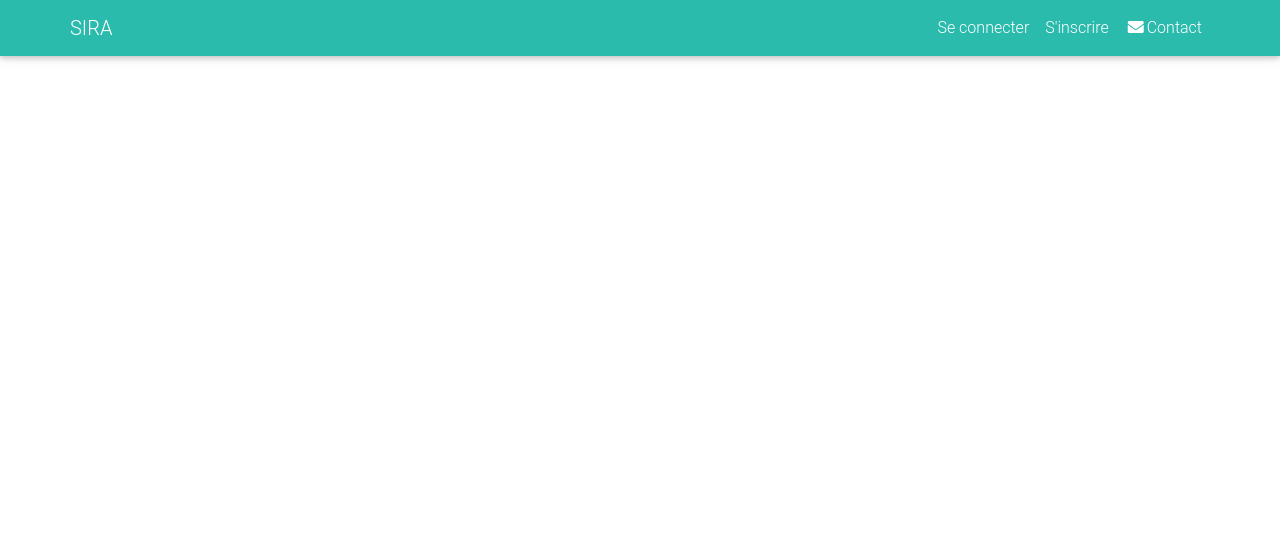
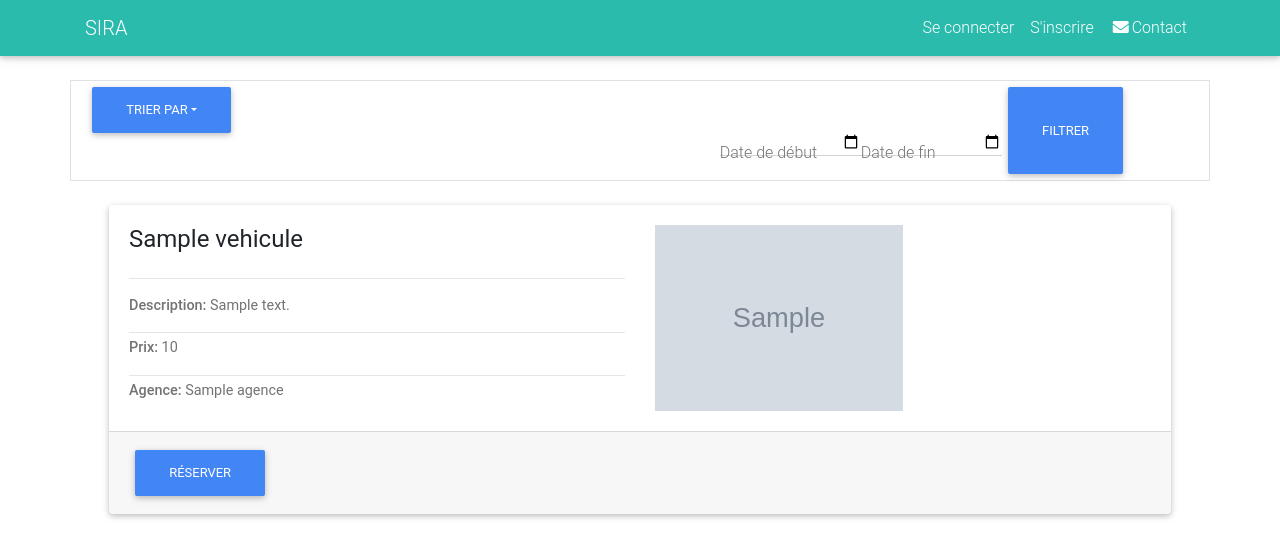
Before and after one commit to PapyBaka/TP_SIRA, a PHP site: page /index.php in a window 1280 px wide. Shown: the top 558 px of the page. Run offline with PHP 8.4, Linux system fonts and the light colour scheme; tables that the repository leaves empty or names only in its code hold one stand-in row (values such as "Sample post"); grey boxes marked "Sample" are stand-in pictures; some libraries are stand-ins or nearby versions.

Commit message:
Debut page d'accueil, modal suppression panel admin

```diff
--- a/admin/gestion_agences.php
+++ b/admin/gestion_agences.php
@@ -7,8 +7,8 @@ if ($_SESSION["statut"] !== "Admin"){
 }
 
 $error = null;
-/* $success = isset($_GET["success"]) ? "Agence supprimée avec succès" : null; */
 $success = null;
+
 try {
     if (isset($_POST["enregistrer"])) {
         unset($_POST['enregistrer']);
--- a/admin/gestion_membres.php
+++ b/admin/gestion_membres.php
@@ -15,9 +15,6 @@ try {
     if (isset($_POST["enregistrer"])) {
         unset($_POST['enregistrer']);
         unset($_GET['success']);
-        if (empty($_POST["prenom"]) || empty($_POST["nom"]) || empty($_POST["mail"]) || empty($_POST["pseudo"]) || empty($_POST["statut"]) || empty($_POST["civilite"])) {
-            throw new Exception("Tous les champs doivent être remplis");
-        }
         /* INSERTION */
         if (empty($_POST["id"])) {
 
@@ -39,6 +36,7 @@ try {
                 $success = "Membre modifié avec succès";
             }
         }
+
     }
 
 } catch (Exception $e) {
--- a/index.php
+++ b/index.php
@@ -2,11 +2,74 @@
 require_once "req/modele.php";
 require 'req/header.php';
 
+            $donnees = execRequete("SELECT vehicules.id, vehicules.titre, vehicules.prix, vehicules.description, vehicules.photos, agences.titre AS titre_agence
+            FROM vehicules
+            INNER JOIN agences ON agences.id = vehicules.agence_id",[]);
+            $vehicules = $donnees->fetchAll();
+
 ?>
 <div class="container">
-    <div class="row">
 
+    <div class="row border d-flex justify-content-center">
+        <!-- Tri croissant/decroissant -->
+        <div class="col">
+            <button class="btn btn-primary text-center dropdown-toggle mr-4" type="button" data-toggle="dropdown">Trier par</button>
+            <div class="dropdown-menu">
+            <a class="dropdown-item" href="#">Prix croissant</a>
+            <a class="dropdown-item" href="#">Prix décroissant</a>
+            </div>
+        </div>
+
+        <!-- Tri croissant/decroissant -->
+
+        <!-- Filtre choix dates -->
+        <div class="col">
+        <form action="" method="post" class="d-flex justify-content-center">
+            <div class="md-form">
+            <input class="mt-4"type="date" id="datedebut" class="form-control">
+            <label class="mt-4" for="datedebut">Date de début</label>
+            </div>
+            <div class="md-form">
+            <input class="mt-4" type="date" id="datefin" class="form-control">
+            <label class="mt-4" for="datefin">Date de fin</label>
+            </div>
+            <button class="btn btn-primary" type="submit">Filtrer</button>
+        </form>
+        </div>
+
+        <!-- Filtre choix dates -->
     </div>
+
+
+
+
+    <!-- AFFICHAGE DES VEHICULES RESERVABLES -->
+    <?php foreach($vehicules as $vehicule):?>
+    <div class="card m-4">
+        <div class="card-body">
+            <div class="row">
+                <div class="col-6">
+                    <!--Title-->
+                    <h4 class="card-title"><?= $vehicule->titre?></h4>
+                    <hr class="mt-4">
+                    <!--Text-->
+                    <p class="card-text"><strong>Description: </strong><?= $vehicule->description?></p>
+                    <hr class="my-1">
+                    <p class="card-text"><strong>Prix: </strong><?= $vehicule->prix?></p>
+                    <hr class="my-1">
+                    <p class="card-text"><strong>Agence: </strong><?= $vehicule->titre_agence?></p>
+                </div>
+                <div class="col-6">
+                    <img class="img-fluid w-50" src="<?= $vehicule->photos ?>">
+                </div>
+            </div>
+        </div>
+        <div class="card-footer text-muted">
+        <a href="reservation.php?id=<?= $vehicule->id ?>" class="btn btn-primary">Réserver</a>
+        </div>
+    </div>
+    <?php endforeach ?>
+
 </div>
 
 <?php require "req/footer.php";
--- a/req/fonctions.php
+++ b/req/fonctions.php
@@ -19,7 +19,27 @@ function afficher_actions($infos) {
 return <<<HTML
     <a href="$lien?id=$infos->id"><i class="material-icons">search</i></a>
     <a href='$lien?id=$infos->id&action=modify'><i class="material-icons">edit</i></a>
-    <a href='$lien?id=$infos->id&action=delete'><i class="material-icons">delete</i></a>
+    <a data-toggle="modal" data-target="#suppression$infos->id"><i class="material-icons">delete</i></a>
+    <!-- Modal -->
+    <div class="modal fade" id="suppression$infos->id" tabindex="-1">
+    <div class="modal-dialog" role="document">
+        <div class="modal-content">
+        <div class="modal-header">
+            <button type="button" class="close mr-0" data-dismiss="modal" aria-label="Close">
+            <span aria-hidden="true">&times;</span>
+            </button>
+
+        </div>
+        <div class="modal-body">
+        <h5 class="modal-title m-auto">Attention !</h5>
+            Supprimer une agence effacera tous les véhicules associés
+        </div>
+        <div class="modal-footer justify-content-center">
+            <a href='$lien?id=$infos->id&action=delete' class="btn btn-danger">Supprimer</a>
+        </div>
+        </div>
+    </div>
+    </div>
 HTML;
 }
 
@@ -97,6 +117,9 @@ function verif_inscription($infos) {
 
     /* VERIF TABLEAU PARAMETRES ET DISPONIBILITE PSEUDO/MAIL */
     try {
+        if (empty($_POST["prenom"]) || empty($_POST["nom"]) || empty($_POST["mail"]) || empty($_POST["pseudo"]) || empty($_POST["statut"]) || empty($_POST["civilite"])) {
+            throw new Exception("Tous les champs doivent être remplis");
+        }
         if (!empty($error)) {
             throw new Exception("Certains champs ne sont pas valides");
         }
@@ -287,6 +310,7 @@ function verif_vehicule($infos,$file = null) {
 
     if (!empty($file['fichier'])) {
         try {
+
             // Verifie qu'il n'y a pas d'erreur
             if ($file['fichier']['error'] != 0) {
                 throw new Exception("Erreur lors de l'accès au fichier");
@@ -322,6 +346,11 @@ function verif_vehicule($infos,$file = null) {
 
     /* VERIF ERREURS ET DOUBLONS */
     try {
+        // Verifie que tous les champs sont remplis
+        if (empty($_POST["titre"]) || empty($_POST["marque"]) || empty($_POST["modele"]) || empty($_POST["description"]) || empty($_POST["prix"]) || empty($_POST["agence_id"]) || empty($_FILES["fichier"])) {
+            throw new Exception("Tous les champs doivent être remplis");
+        }
+        // Verifie que tous les champs sont valides
         if (!empty($error)) {
             throw new Exception("Des champs ne sont pas valides");
         }
--- a/req/header.php
+++ b/req/header.php
@@ -11,7 +11,6 @@
 
   <title>SIRA - LOCATION DE VEHICULES DE PRESTIGES</title>
 
-  <!-- Bootstrap core CSS -->
   <!-- Font Awesome -->
 <link rel="stylesheet" href="https://use.fontawesome.com/releases/v5.8.2/css/all.css">
 <!-- Bootstrap core CSS -->
@@ -32,14 +31,21 @@
 
 </head>
 
-<body id="page-top">
+<body id="">
 
   <!-- Navigation -->
-  <nav class="navbar navbar-expand navbar-dark default-color mb-4">
-      <div class="container">
+  <nav class="navbar navbar-expand-md default-color navbar-dark mb-4">
+    <div class="container">
       <a class="navbar-brand" href="<?= RACINE ?>">SIRA</a>
+
+      <!-- Collapse button -->
+      <button class="navbar-toggler" type="button" data-toggle="collapse" data-target="#navbar"><span class="navbar-toggler-icon"></span></button>
+
+      <!-- Collapsible content -->
+      <div class="collapse navbar-collapse" id="navbar">
         <ul class="navbar-nav ml-auto">
-    <?php if (is_connected()): ?>
+
+  <?php if (is_connected()): ?>
 
         <?php if ($_SESSION["statut"] == "Admin"): ?>
           <li class="nav-item">
@@ -69,15 +75,14 @@
                 aria-haspopup="true" aria-expanded="false">
                 <i class="fas fa-user"></i>
             </a>
-              <div class="dropdown-menu dropdown-menu-right dropdown-default"
-                aria-labelledby="navbarDropdownMenuLink-333">
+              <div class="dropdown-menu dropdown-menu-right dropdown-default">
                 <a class="dropdown-item" href="#">Mon compte</a>
                 <a class="dropdown-item" href="<?= RACINE ."deconnexion.php"?>">Se déconnecter</a>
               </div>
             </li>
-          </ul>      </div>
-    </nav>
-<?php else: ?>
+          </ul>
+
+  <?php else: ?>
     <ul class="navbar-nav mr-auto">
       <li class="nav-item">
           <a class="nav-link" href="<?= RACINE."connexion.php"?>">Se connecter</a>
@@ -92,7 +97,10 @@
         </a>
       </li>
       </ul>
-    </div>
-  </nav>
-<?php endif ?>
+
+  <?php endif ?>
+  </div>
+  </div>
+
+</nav>
 <!-- MODAL -->
```
Also changed, not shown: admin/gestion_vehicules.php (+5 -6 lines), reservation.php (added, +29 -0 lines).
